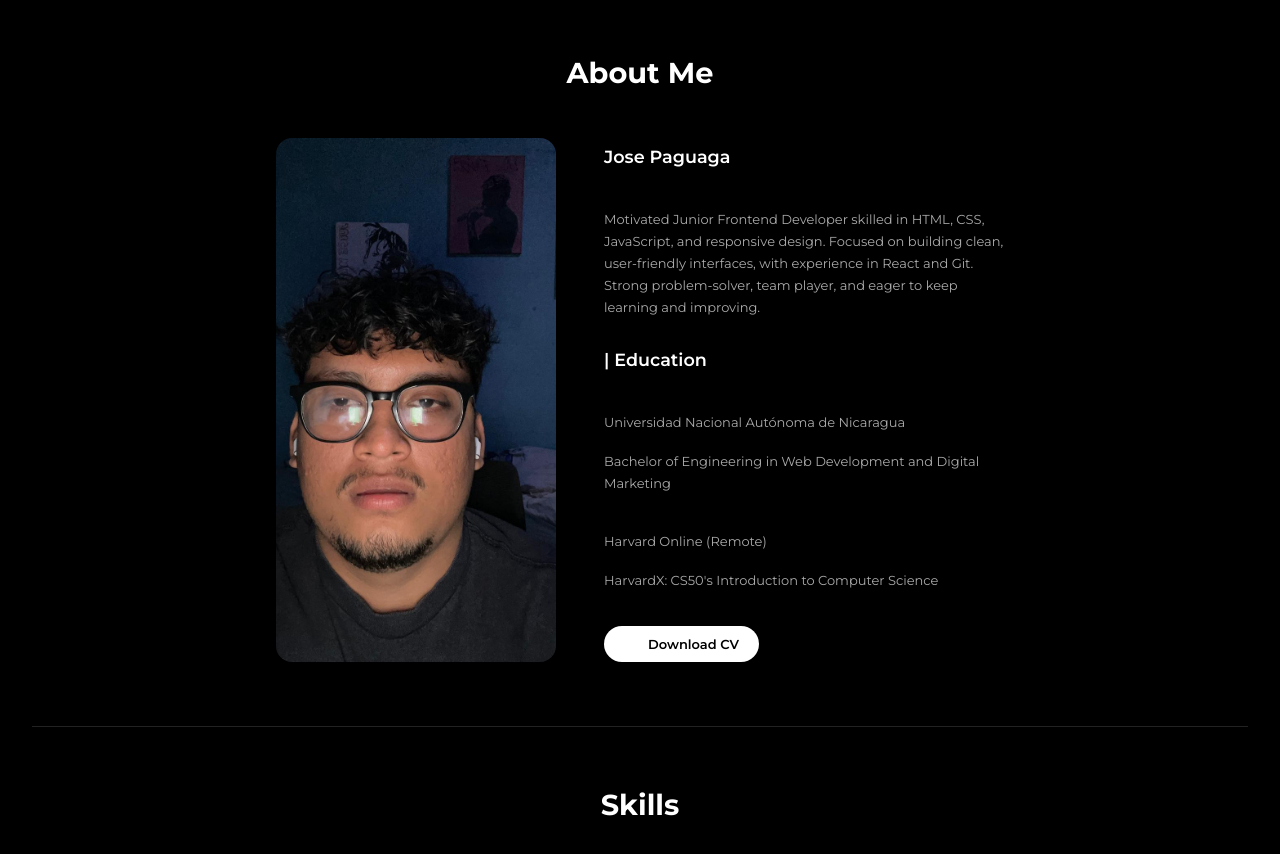
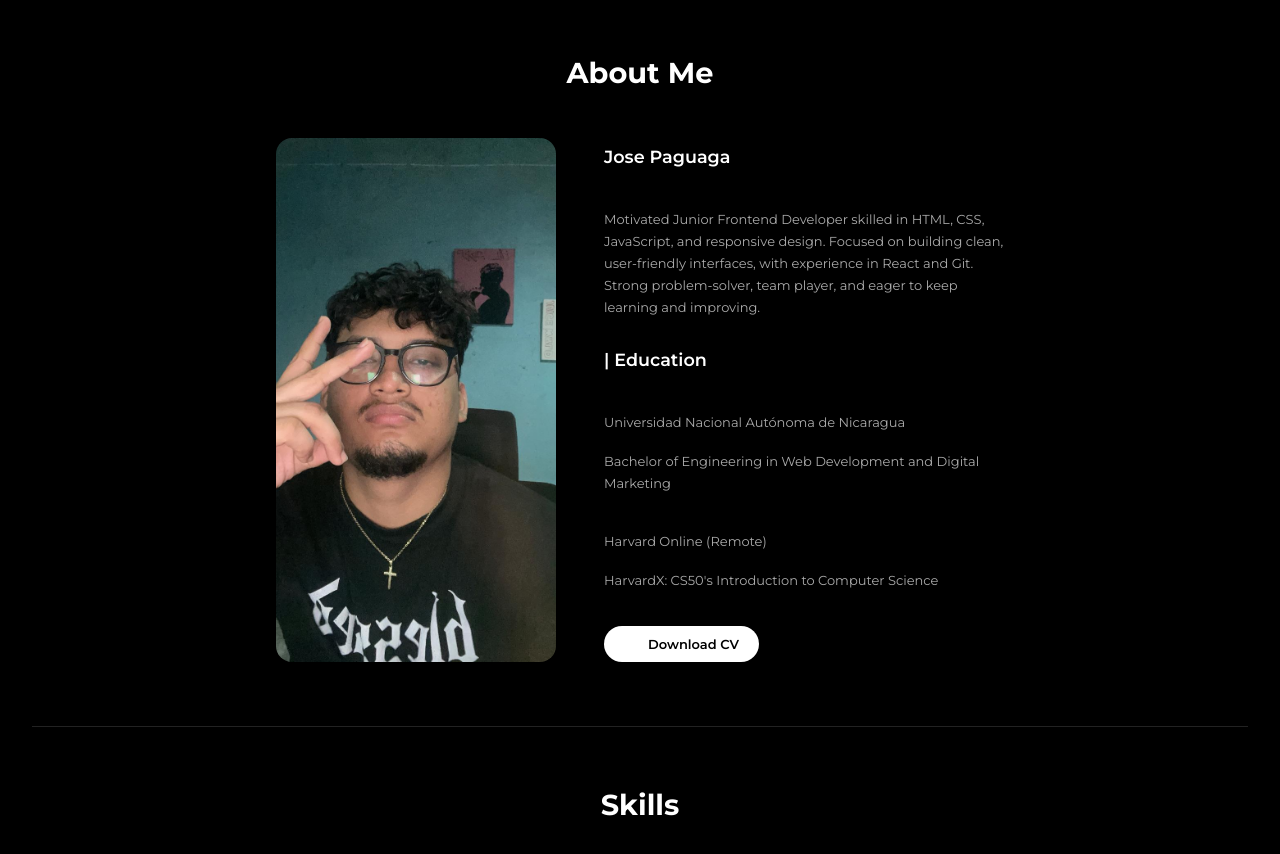
Before and after one commit to josepaguaga15/Myfirstportafolio, a Vue app: page / in a window 1280 px wide. Shown: the part 720-1574 px from the top of the page. Built offline with nearby package versions, Linux system fonts and the light colour scheme.

Commit message:
Fix: cambiar a about image

```diff
--- a/src/components/Home.vue
+++ b/src/components/Home.vue
@@ -59,7 +59,7 @@ const scrollTo = (section) => {
   <section class="about-section">
     <h2 id="about">About Me</h2>
     <div class="about-grid">
-      <img class="about-img" src="/images/myphoto2.png" alt="Jose Paguaga">
+      <img class="about-img" src="/images/aboutmepic.jpeg" alt="Jose Paguaga">
       <div class="about-text">
         <h3>Jose Paguaga</h3>
         <p>Motivated Junior Frontend Developer skilled in HTML, CSS, JavaScript, and responsive design. Focused on building clean, user-friendly interfaces, with experience in React and Git. Strong problem-solver, team player, and eager to keep learning and improving.</p>
```
Also changed, not shown: public/images/aboutmepic.jpeg (added).
